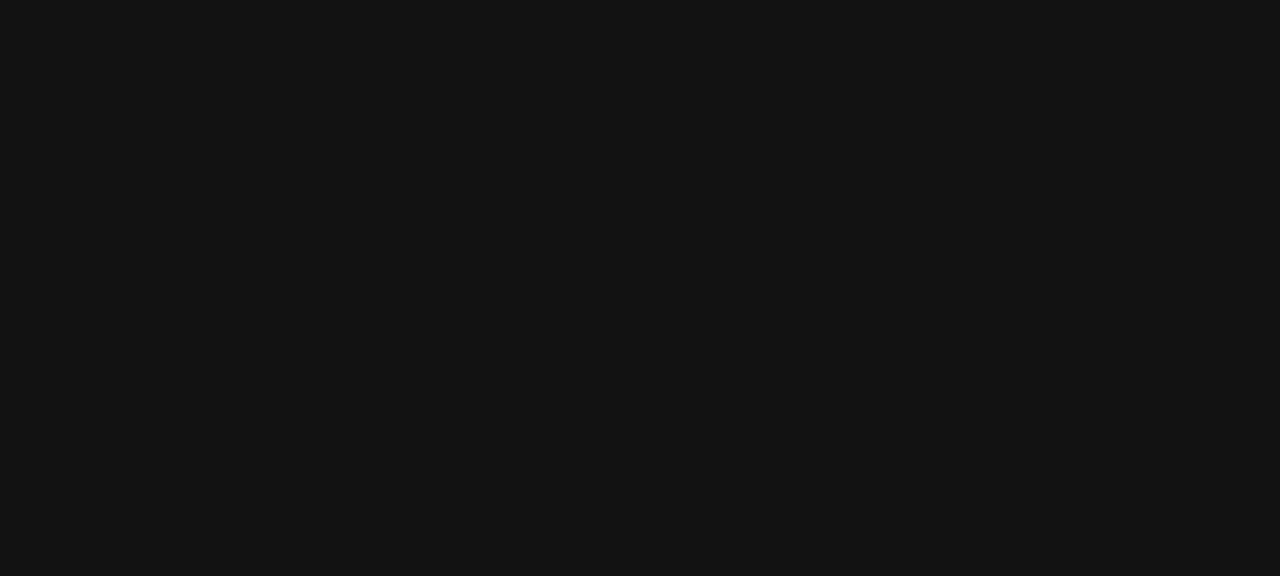
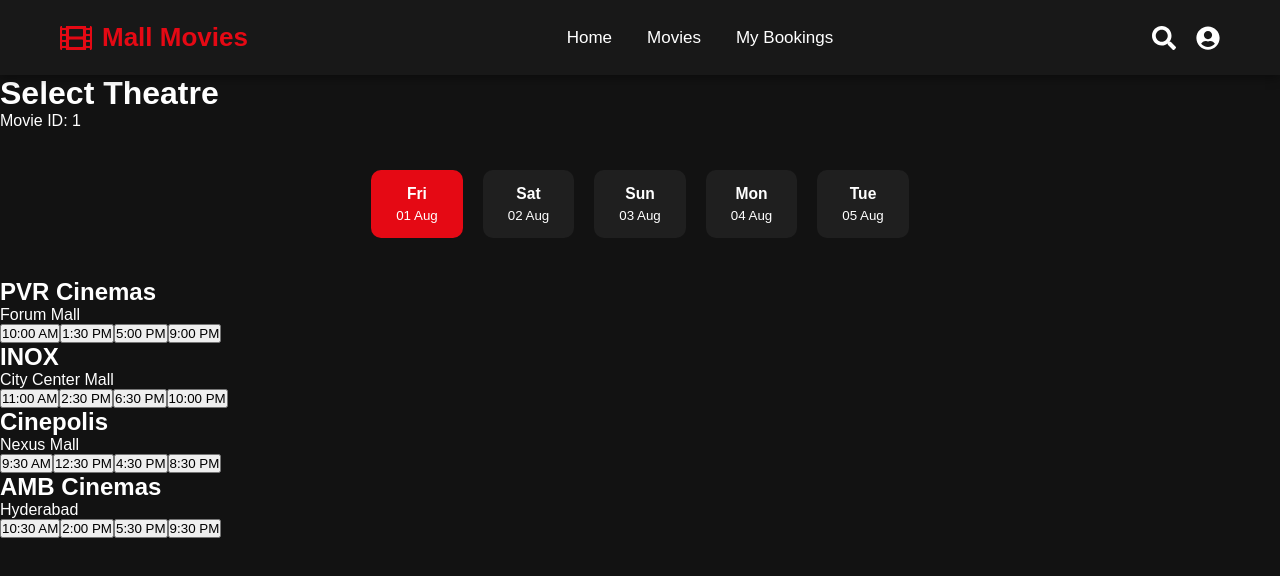
Before and after one commit to sv-3039/MERN-STACK-T1-P1, a React (Vite) app: page /movie/1/theatres in a window 1280 px wide. Before the commit this address had no page. Shown: the top 576 px of the page. Built offline with nearby package versions, Linux system fonts and the light colour scheme.

Commit message:
updated seatselection and seatlayout

```diff
--- /dev/null
+++ b/src/data/dates.js
@@ -0,0 +1,29 @@
+const dates = [
+  {
+    id: 1,
+    day: "Fri",
+    date: "01 Aug",
+  },
+  {
+    id: 2,
+    day: "Sat",
+    date: "02 Aug",
+  },
+  {
+    id: 3,
+    day: "Sun",
+    date: "03 Aug",
+  },
+  {
+    id: 4,
+    day: "Mon",
+    date: "04 Aug",
+  },
+  {
+    id: 5,
+    day: "Tue",
+    date: "05 Aug",
+  },
+];
+
+export default dates;
--- /dev/null
+++ b/src/data/theatres.js
@@ -0,0 +1,28 @@
+const theatres = [
+  {
+    id: 1,
+    name: "PVR Cinemas",
+    location: "Forum Mall",
+    timings: ["10:00 AM", "1:30 PM", "5:00 PM", "9:00 PM"],
+  },
+  {
+    id: 2,
+    name: "INOX",
+    location: "City Center Mall",
+    timings: ["11:00 AM", "2:30 PM", "6:30 PM", "10:00 PM"],
+  },
+  {
+    id: 3,
+    name: "Cinepolis",
+    location: "Nexus Mall",
+    timings: ["9:30 AM", "12:30 PM", "4:30 PM", "8:30 PM"],
+  },
+  {
+    id: 4,
+    name: "AMB Cinemas",
+    location: "Hyderabad",
+    timings: ["10:30 AM", "2:00 PM", "5:30 PM", "9:30 PM"],
+  },
+];
+
+export default theatres;
--- a/src/pages/moviedetails/MovieDetails.jsx
+++ b/src/pages/moviedetails/MovieDetails.jsx
@@ -1,11 +1,12 @@
 import "./MovieDetails.css";
-import { useParams } from "react-router-dom";
+import { useParams, useNavigate } from "react-router-dom";
 import movies from "../../data/movies";
 import Navbar from "../../components/navbar/Navbar";
 import Footer from "../../components/footer/Footer";
 
 function MovieDetails() {
   const { id } = useParams();
+  const navigate = useNavigate();
 
   const movie = movies.find((item) => item.id === Number(id));
 
@@ -53,11 +54,12 @@
             <strong>👥 Cast :</strong> {movie.cast}
           </p>
 
-          <p className="description">
-            {movie.description}
-          </p>
+          <p className="description">{movie.description}</p>
 
-          <button className="book-btn">
+          <button
+            className="book-btn"
+            onClick={() => navigate(`/movie/${movie.id}/theatres`)}
+          >
             Select Theatre
           </button>
         </div>
--- /dev/null
+++ b/src/pages/seatlayout/SeatLayout.css
@@ -0,0 +1,27 @@
+.seat-layout{
+
+    min-height:100vh;
+
+    background:#121212;
+
+    color:white;
+
+    padding:50px;
+
+    text-align:center;
+
+}
+
+.seat-layout h1{
+
+    margin-bottom:20px;
+
+}
+
+.seat-layout h3{
+
+    margin-top:50px;
+
+    color:#E50914;
+
+}
--- /dev/null
+++ b/src/pages/seatlayout/SeatLayout.jsx
@@ -0,0 +1,26 @@
+import "./SeatLayout.css";
+import Navbar from "../../components/navbar/Navbar";
+import { useParams } from "react-router-dom";
+
+function SeatLayout() {
+
+    const { id } = useParams();
+
+    return (
+        <>
+            <Navbar />
+
+            <div className="seat-layout">
+
+                <h1>Seat Selection</h1>
+
+                <p>Movie ID : {id}</p>
+
+                <h3>Screen This Way</h3>
+
+            </div>
+        </>
+    );
+}
+
+export default SeatLayout;
--- /dev/null
+++ b/src/pages/seatselection/SeatSelection.css
@@ -0,0 +1,49 @@
+.date-container{
+
+    display:flex;
+
+    justify-content:center;
+
+    gap:20px;
+
+    margin:40px 0;
+
+    flex-wrap:wrap;
+
+}
+
+.date-btn{
+
+    background:#1f1f1f;
+
+    color:white;
+
+    border:none;
+
+    padding:15px 25px;
+
+    border-radius:10px;
+
+    cursor:pointer;
+
+    transition:.3s;
+
+}
+
+.date-btn:hover{
+
+    background:#E50914;
+
+}
+
+.active{
+
+    background:#E50914;
+
+}
+
+.date-btn h3{
+
+    margin-bottom:5px;
+
+}
--- /dev/null
+++ b/src/pages/seatselection/SeatSelection.jsx
@@ -0,0 +1,63 @@
+import "./SeatSelection.css";
+import { useState } from "react";
+import { useParams } from "react-router-dom";
+
+import Navbar from "../../components/navbar/Navbar";
+import { useNavigate } from "react-router-dom";
+import theatres from "../../data/theatres";
+import dates from "../../data/dates";
+
+function SeatSelection() {
+  const { id } = useParams();
+  const navigate = useNavigate();
+  const [selectedDate, setSelectedDate] = useState(dates[0]);
+
+  return (
+    <>
+      <Navbar />
+
+      <div className="theatre-page">
+        <h1>Select Theatre</h1>
+
+        <p>Movie ID: {id}</p>
+
+        <div className="date-container">
+          {dates.map((date) => (
+            <button
+              key={date.id}
+              className={
+                selectedDate.id === date.id ? "date-btn active" : "date-btn"
+              }
+              onClick={() => setSelectedDate(date)}
+            >
+              <h3>{date.day}</h3>
+
+              <p>{date.date}</p>
+            </button>
+          ))}
+        </div>
+
+        {theatres.map((theatre) => (
+          <div className="theatre-card" key={theatre.id}>
+            <h2>{theatre.name}</h2>
+
+            <p>{theatre.location}</p>
+
+            <div className="timings">
+              {theatre.timings.map((time, index) => (
+                <button
+                  key={index}
+                  onClick={() => navigate(`/movie/${id}/seats`)}
+                >
+                  {time}
+                </button>
+              ))}
+            </div>
+          </div>
+        ))}
+      </div>
+    </>
+  );
+}
+
+export default SeatSelection;
--- a/src/routes/approutes.jsx
+++ b/src/routes/approutes.jsx
@@ -1,19 +1,16 @@
 import { Routes, Route } from "react-router-dom";
-
-import Home from "../pages/Home/Home";
-import MovieDetails from "../pages/MovieDetails/MovieDetails";
+import SeatLayout from "../pages/seatlayout/SeatLayout";
+import Home from "../pages/home/home";
+import MovieDetails from "../pages/moviedetails/MovieDetails";
+import SeatSelection from "../pages/seatselection/SeatSelection";
 
 function AppRoutes() {
   return (
     <Routes>
-
       <Route path="/" element={<Home />} />
-
-      <Route
-        path="/movie/:id"
-        element={<MovieDetails />}
-      />
-
+      <Route path="/movie/:id" element={<MovieDetails />} />
+      <Route path="/movie/:id/theatres" element={<SeatSelection />} />
+      <Route path="/movie/:id/seats" element={<SeatLayout />} />
     </Routes>
   );
 }
```
